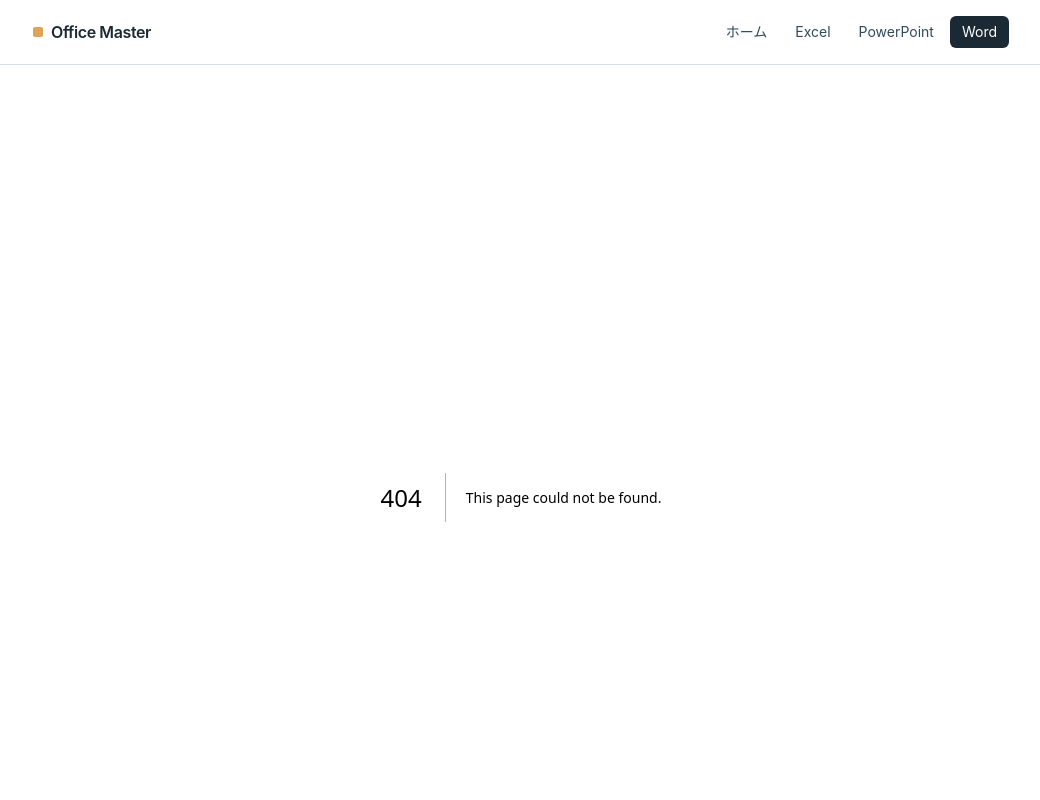
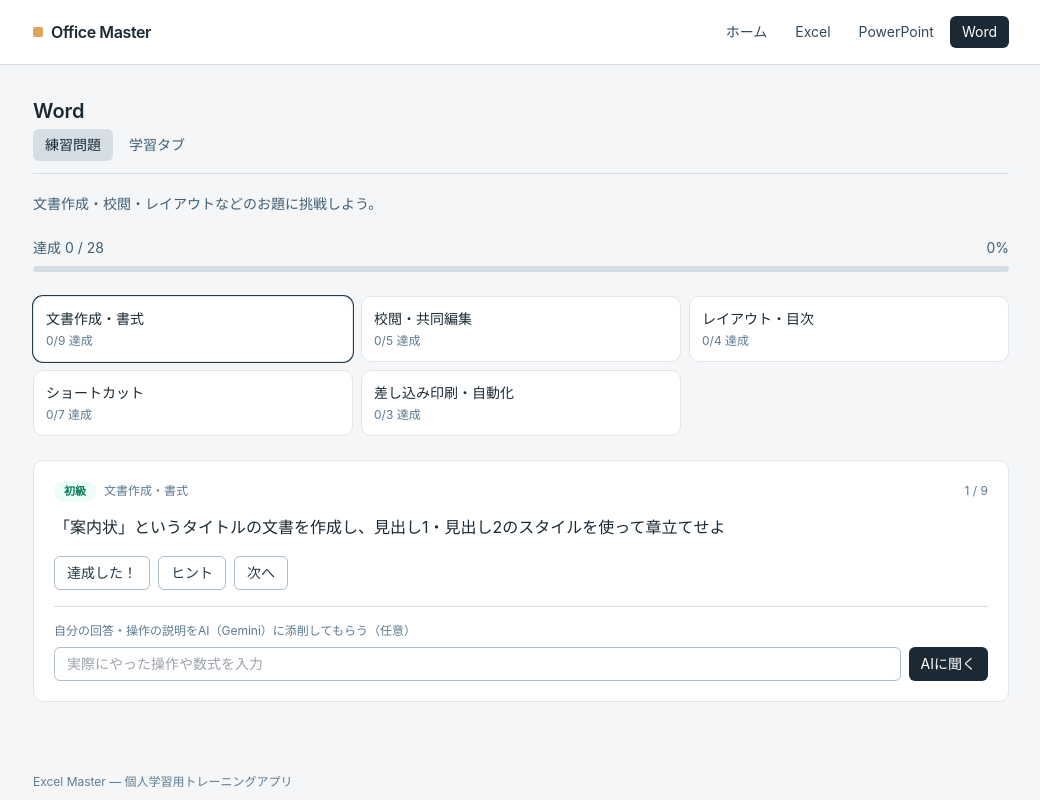
Before and after one commit to kane111-ai/excel-app, a Next.js app: page /word/practice in a window 1280 px wide. Before the commit this address had no page. Shown: the top 800 px of the page, without its empty margins (119-1159 px from the left). Built offline with nearby package versions, Linux system fonts and the light colour scheme.

Commit message:
Add files via upload

```diff
--- /dev/null
+++ b/app/word/practice/page.js
@@ -0,0 +1,28 @@
+import PracticeTrainer from '@/components/PracticeTrainer';
+import AppTabs from '@/components/AppTabs';
+import { WORD_CATEGORIES, WORD_QUESTIONS } from '@/data/wordQuestions';
+
+export const metadata = { title: 'Wordトレーニング | Office Master' };
+
+const TABS = [
+  { href: '/word/practice', label: '練習問題' },
+  { href: '/word/learn', label: '学習タブ' },
+];
+
+export default function WordPracticePage() {
+  return (
+    <div>
+      <h1 className="text-xl font-semibold text-steel-800 mb-1">Word</h1>
+      <AppTabs links={TABS} />
+      <p className="text-steel-500 text-sm mb-6">
+        文書作成・校閲・レイアウトなどのお題に挑戦しよう。
+      </p>
+      <PracticeTrainer
+        categories={WORD_CATEGORIES}
+        questions={WORD_QUESTIONS}
+        storageKey="word-master:done-v1"
+        appLabel="Word"
+      />
+    </div>
+  );
+}
```
